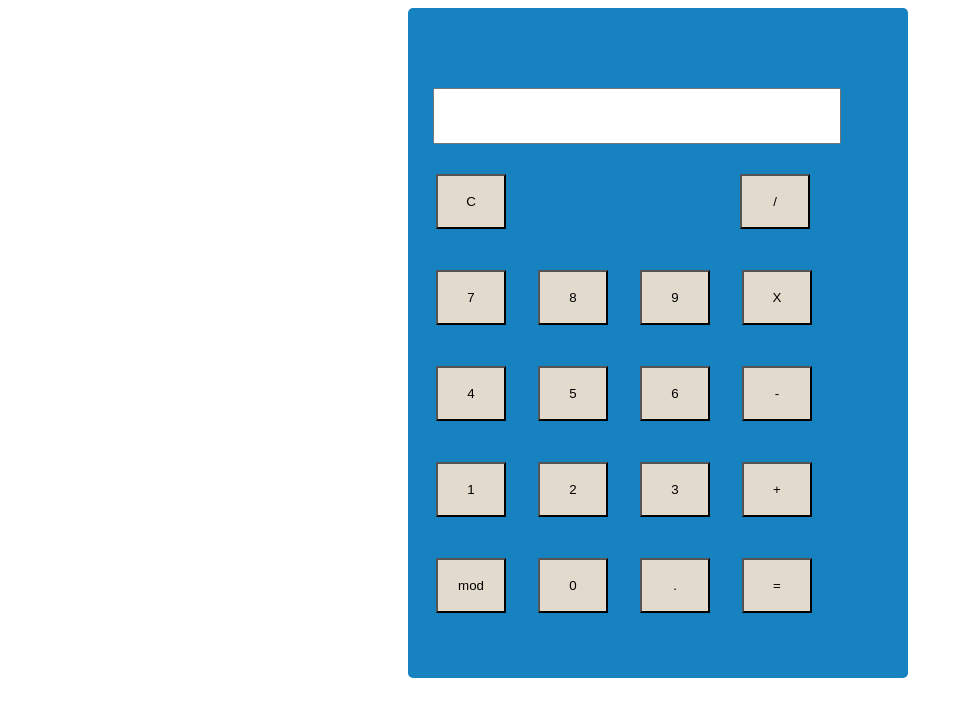
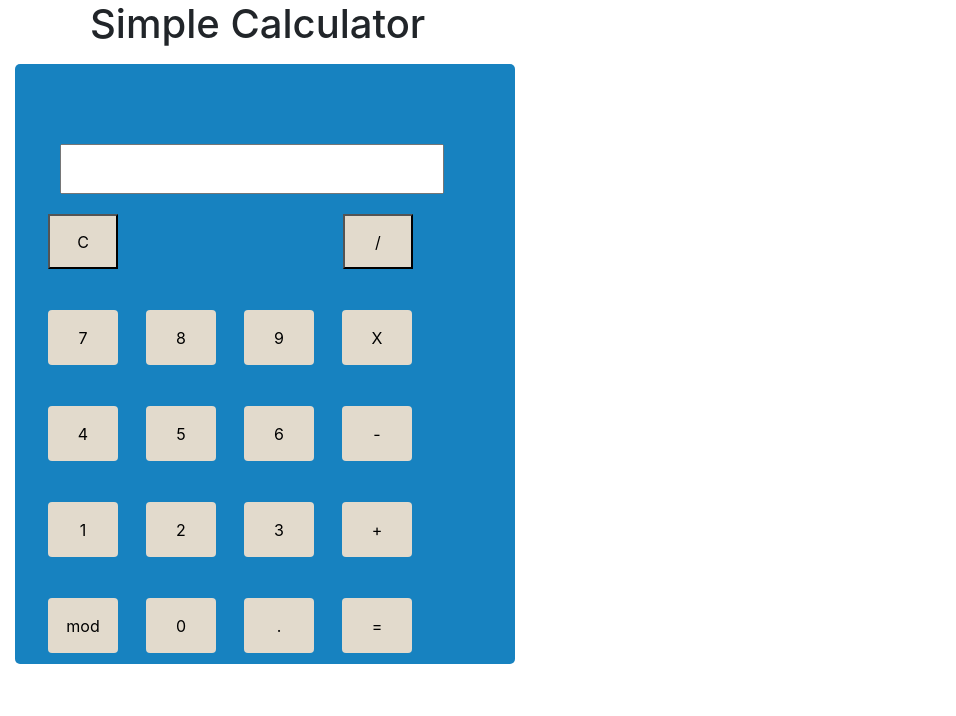
Before and after one commit to justinpaul707/Calculator, a plain HTML site: page index.html in a window 1280 px wide. Shown: the whole page, without its empty margins (0-956 px from the left). Drawn offline with nearby package versions, Linux system fonts and the light colour scheme.

Commit message:
divide button colour change and label&cursor add

```diff
--- a/index.html
+++ b/index.html
@@ -5,9 +5,14 @@
     <meta name="viewport" content="width=device-width, initial-scale=1.0">
     <title>Calculator</title>
     <link rel="stylesheet" href="style.css">
+    <link rel="stylesheet" href="https://stackpath.bootstrapcdn.com/bootstrap/4.1.3/css/bootstrap.min.css" integrity="sha384-MCw98/SFnGE8fJT3GXwEOngsV7Zt27NXFoaoApmYm81iuXoPkFOJwJ8ERdknLPMO" crossorigin="anonymous">
 </head>
 <body>
-    <div class="main-class">
+    <label class="labelhead"><h1>Simple Calculator</h1></label>
+
+
+
+    <div class="main-class col-2 col-sm-12 col-md-12 col-xl-12 ">
         <div class="cal">
             <input type="text" id="output">
             <div class="row">
@@ -46,6 +51,9 @@
 
 
     </div>
-	 <script src="script.js"></script>
+<script src="script.js"></script>
+<script src="https://code.jquery.com/jquery-3.3.1.slim.min.js" integrity="sha384-q8i/X+965DzO0rT7abK41JStQIAqVgRVzpbzo5smXKp4YfRvH+8abtTE1Pi6jizo" crossorigin="anonymous"></script>
+<script src="https://cdnjs.cloudflare.com/ajax/libs/popper.js/1.14.3/umd/popper.min.js" integrity="sha384-ZMP7rVo3mIykV+2+9J3UJ46jBk0WLaUAdn689aCwoqbBJiSnjAK/l8WvCWPIPm49" crossorigin="anonymous"></script>
+<script src="https://stackpath.bootstrapcdn.com/bootstrap/4.1.3/js/bootstrap.min.js" integrity="sha384-ChfqqxuZUCnJSK3+MXmPNIyE6ZbWh2IMqE241rYiqJxyMiZ6OW/JmZQ5stwEULTy" crossorigin="anonymous"></script>
 </body>
 </html>
--- a/style.css
+++ b/style.css
@@ -2,10 +2,10 @@
     width: 500px;
     height: 600px;
     background-color:rgb(23, 130, 192)  ;
-    border-width: 1px;
-    margin-left: 400px;
+
     border-radius: 5px;
     padding-top: 70px;
+    padding-left: 20px;
 }
 .btn{
     width: 70px;
@@ -13,6 +13,7 @@
     background-color: rgb(226, 218, 204);
     margin-left: 28px;
     margin-top: 41px;
+    cursor: pointer;
 }
 #output{
 
@@ -27,20 +28,31 @@
     height: 55px;
     background-color: rgb(226, 218, 204);
     margin-left: 28px;
-    margin-top: 30px;
+    margin-top: 20px;
+    cursor: pointer;
 }
 .topbtn2{
     width: 70px;
     height: 55px;
     background-color: rgb(226, 218, 204);
-    margin-left: 230px;
+    margin-left: 225px;
     margin-top: 20px;
+    cursor: pointer;
 }
 .btn:hover{
     background-color: rgb(44, 136, 221);
+
 }
 .topbtn1:hover{
     background-color:#eb463b;
 
 
 }
+.topbtn2:hover{
+    background-color:rgb(44, 136, 221);
+
+
+}
+.labelhead{
+    margin-left: 90px;
+}
```
